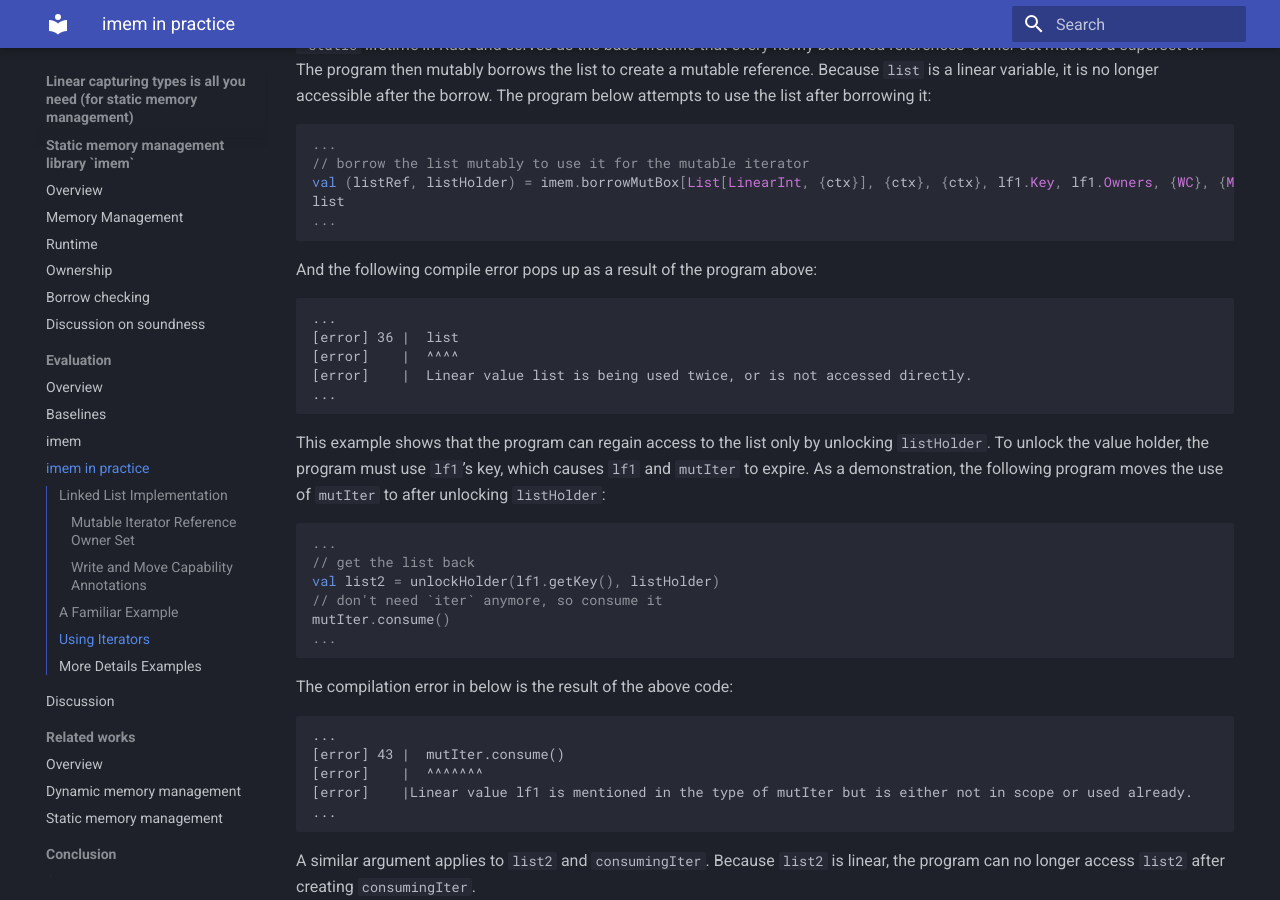
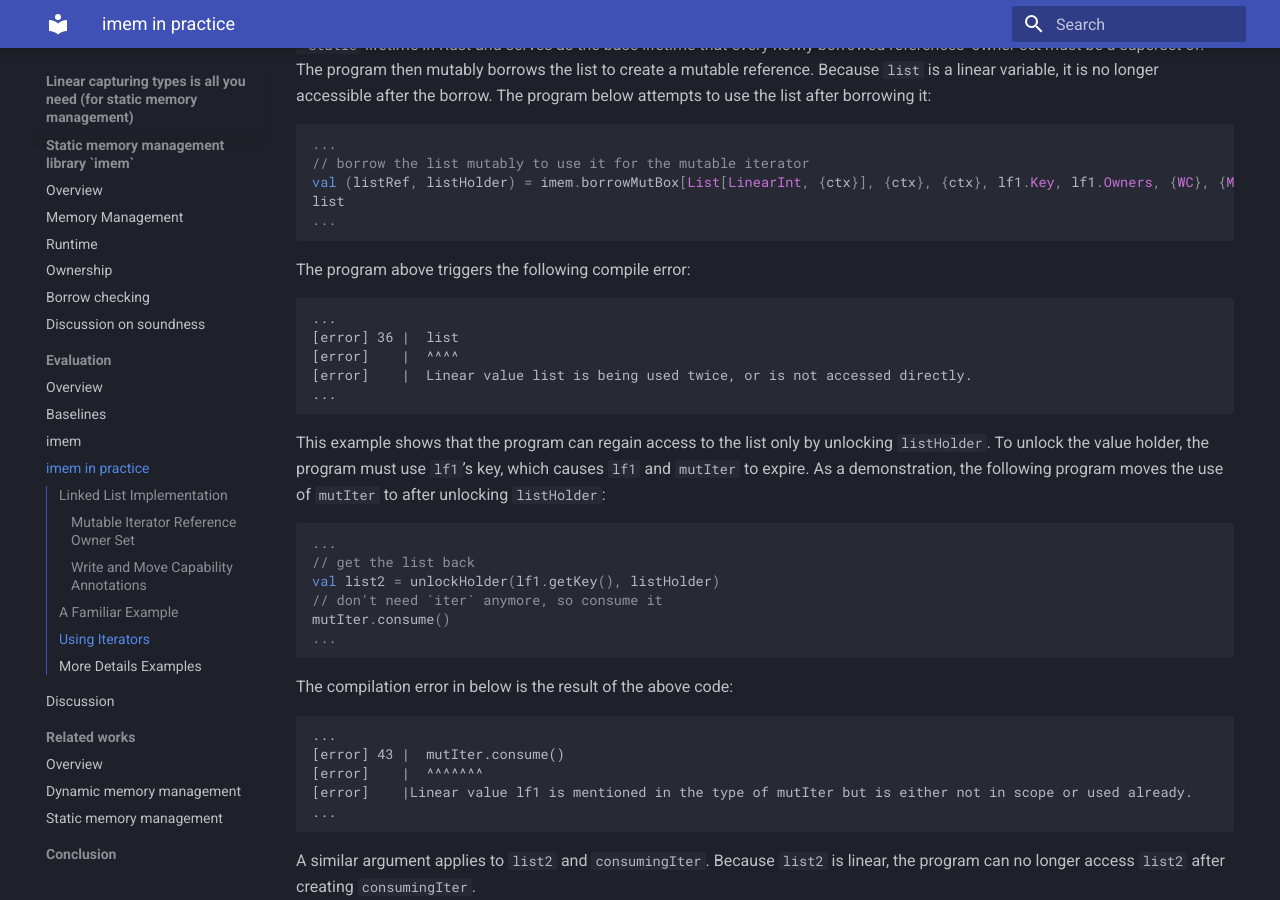
Before and after one commit to amsen20/masters-thesis, an MkDocs documentation site: the page built from docs/evaluation/imem-in-practice.md, in a window 1280 px wide and 900 px high, scrolled down 4088 px. Built offline with MkDocs 1.6.1 and Material for MkDocs 9.7.7, drawn with Linux system fonts in a browser that asks for light colours.

Commit message:
Update docs/evaluation/imem-in-practice.md
Co-authored-by: Ondřej Lhoták <olhotak@uwaterloo.ca>

````diff
--- a/docs/evaluation/imem-in-practice.md
+++ b/docs/evaluation/imem-in-practice.md
@@ -201,7 +201,7 @@ list
 ...
 ```
 
-And the following compile error pops up as a result of the program above:
+The program above triggers the following compile error:
 
 ```
 ...
````
